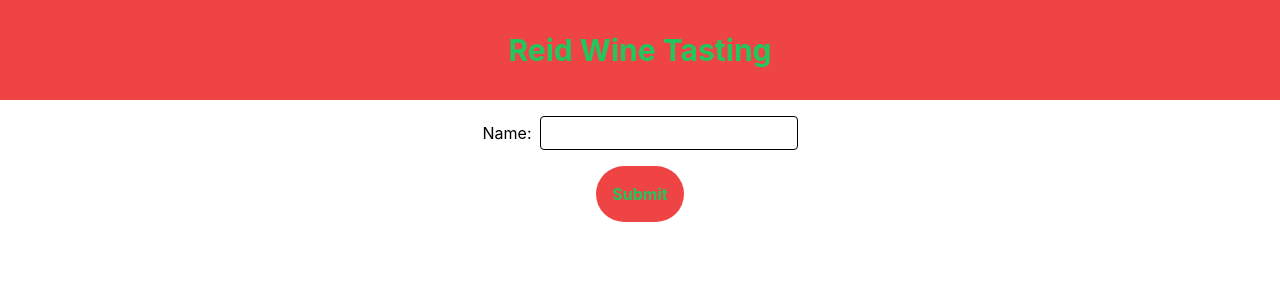
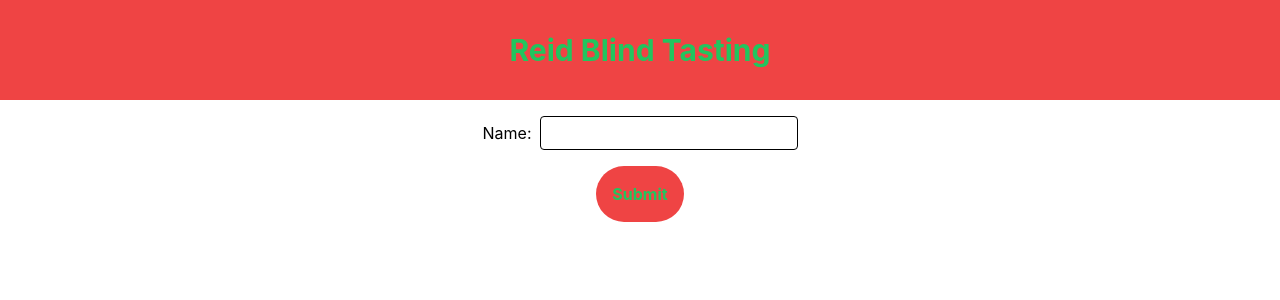
Before and after one commit to billytheme/christmas-wine-app, a Next.js app: page / in a window 1280 px wide. Shown: the top 300 px of the page. Built offline with nearby package versions, Linux system fonts and the light colour scheme; no server answers.

Commit message:
Further remove wine

```diff
--- a/pages/_app.tsx
+++ b/pages/_app.tsx
@@ -8,7 +8,7 @@ function MyApp({ Component, pageProps: { session, ...pageProps } }: AppProps) {
     <SessionProvider session={session}>
       <div className="flex justify-center p-8 bg-red-500 w-full">
         <p className="text-3xl font-bold text-green-500 text-center">
-          Reid Wine Tasting
+          Reid Blind Tasting
         </p>
       </div>
       <div className="p-4">
```
